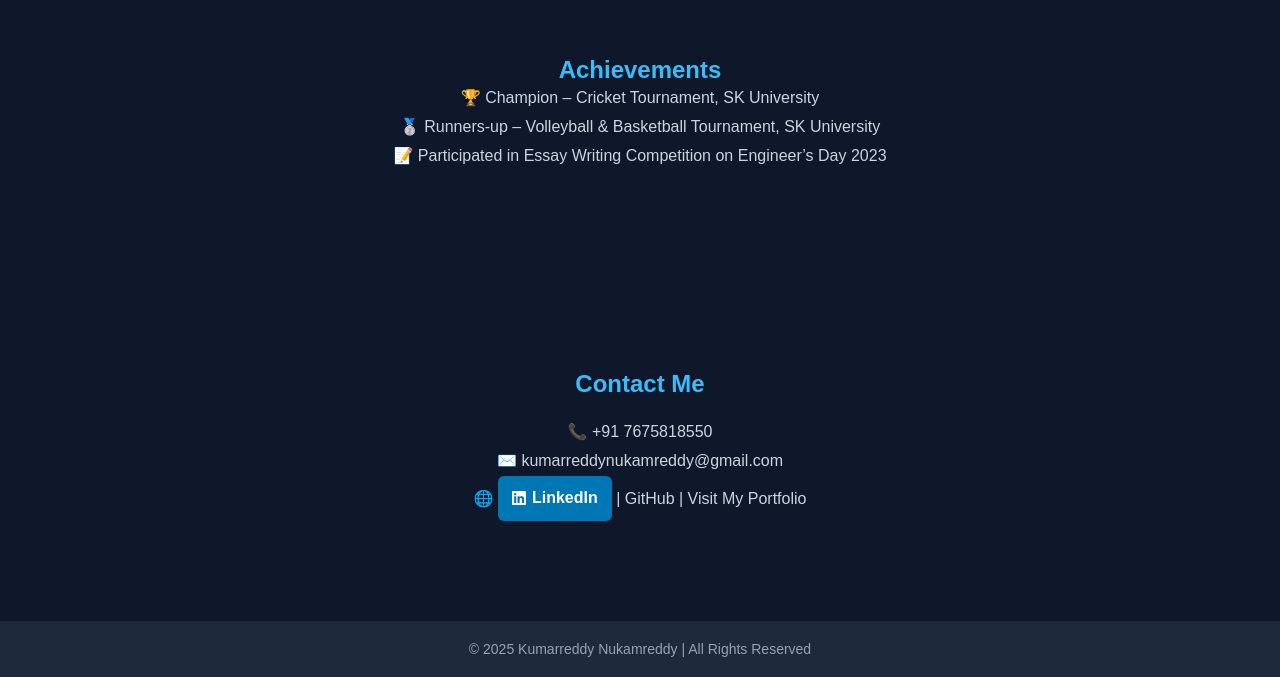
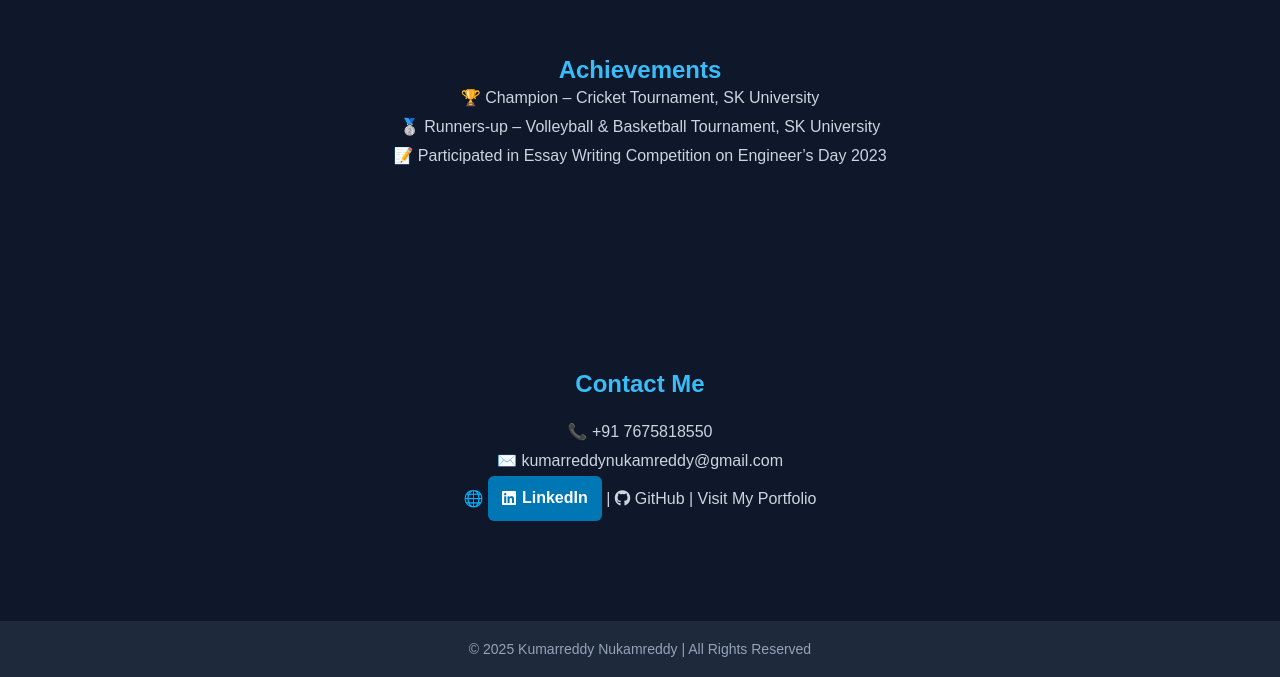
Before and after one commit to kumar2110542/portfolio-, a plain HTML site: page index.html in a window 1280 px wide. Shown: the part 2253-2930 px from the top of the page. Drawn offline with Linux system fonts and the light colour scheme.

Commit message:
Update index.html

```diff
--- a/index.html
+++ b/index.html
@@ -137,19 +137,24 @@
           >
         </p>
         <p>
-         🌐
+        🌐
         <a href="https://www.linkedin.com/in/kumarreddy-nukamreddy-4136a3337"
-          target="_blank"
+         target="_blank"
          class="linkedin-btn">
          <i class="fa-brands fa-linkedin"></i> LinkedIn
-         </a>
-         |
-         <a href="https://github.com/kumar2110542/portfolio-" target="_blank">GitHub</a>
-         |
-         <a href="https://kumar2110542.github.io/portfolio-/" target="_blank">Visit My Portfolio</a>
+        </a>
+          |
+        <a href="https://github.com/kumar2110542"
+        target="_blank"
+        class="github-btn">
+        <i class="fa-brands fa-github"></i> GitHub
+        </a>
+        |
+        <a href="https://kumar2110542.github.io/portfolio-/" target="_blank">
+       Visit My Portfolio
+      </a>
+      </p>
 
-
-        </p>
       </div>
     </section>
 
```
